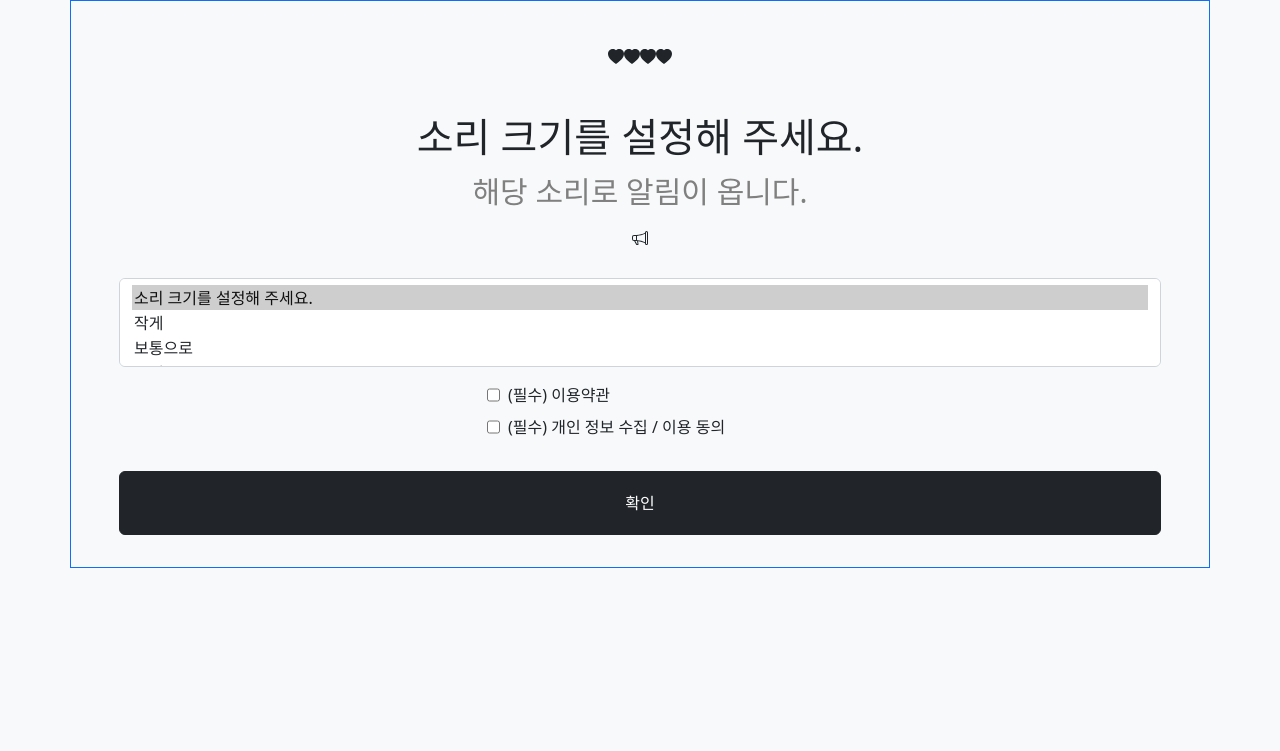
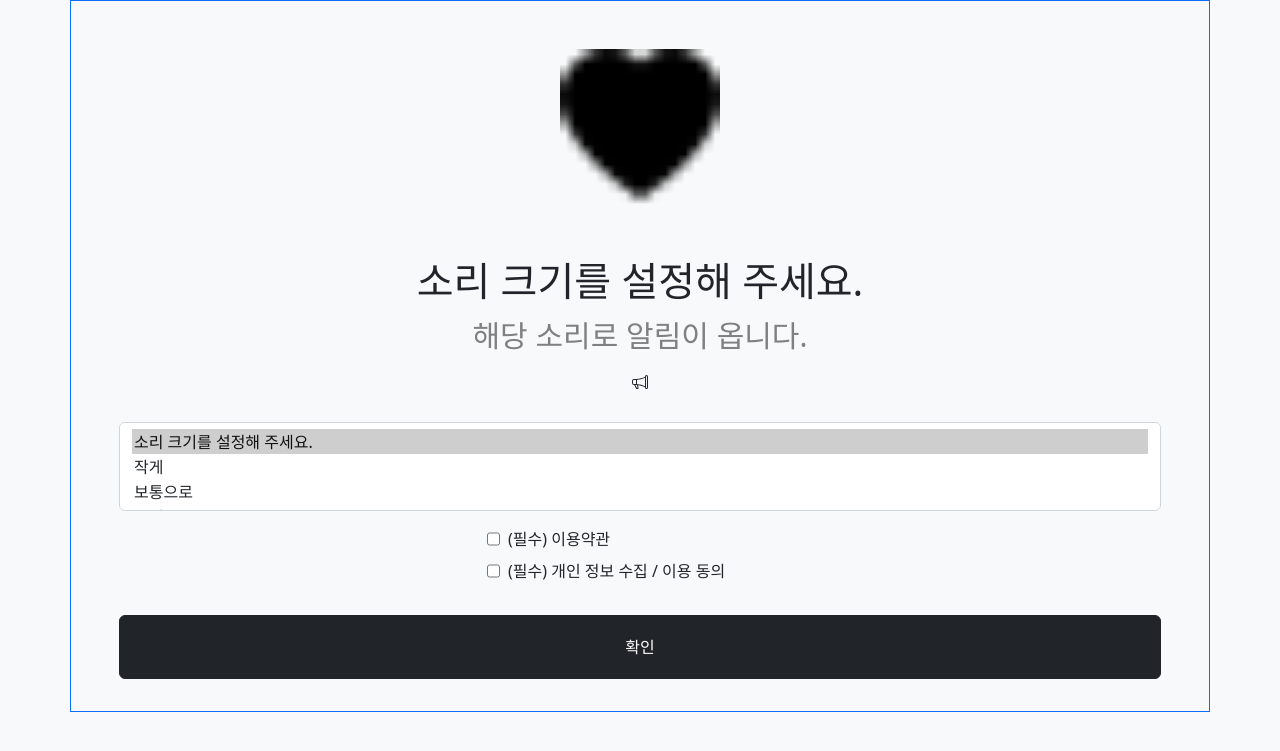
Before and after one commit to Yodayeong/kdt-hackarthon, a Django app: page /accounts/input-volume/ in a window 1280 px wide. Shown: the top 751 px of the page. Run offline with Django 3.2, Linux system fonts and the light colour scheme.

Commit message:
image update

```diff
--- a/accounts/templates/accounts/volume.html
+++ b/accounts/templates/accounts/volume.html
@@ -12,18 +12,7 @@
 <i class="bi bi-heart-fill"></i>
 
 <div style="display:flex; justify-content:center; align-items:center; padding:3rem;">
-    <svg xmlns="http://www.w3.org/2000/svg" width="16" height="16" fill="currentColor" class="bi bi-heart-fill" viewBox="0 0 16 16">
-        <path fill-rule="evenodd" d="M8 1.314C12.438-3.248 23.534 4.735 8 15-7.534 4.736 3.562-3.248 8 1.314z"/>
-    </svg>
-    <svg xmlns="http://www.w3.org/2000/svg" width="16" height="16" fill="currentColor" class="bi bi-heart-fill" viewBox="0 0 16 16">
-        <path fill-rule="evenodd" d="M8 1.314C12.438-3.248 23.534 4.735 8 15-7.534 4.736 3.562-3.248 8 1.314z"/>
-    </svg>
-    <svg xmlns="http://www.w3.org/2000/svg" width="16" height="16" fill="currentColor" class="bi bi-heart-fill" viewBox="0 0 16 16">
-        <path fill-rule="evenodd" d="M8 1.314C12.438-3.248 23.534 4.735 8 15-7.534 4.736 3.562-3.248 8 1.314z"/>
-    </svg>
-    <svg xmlns="http://www.w3.org/2000/svg" width="16" height="16" fill="currentColor" class="bi bi-heart-fill" viewBox="0 0 16 16">
-        <path fill-rule="evenodd" d="M8 1.314C12.438-3.248 23.534 4.735 8 15-7.534 4.736 3.562-3.248 8 1.314z"/>
-    </svg>
+    <img src="{% static 'diaries/image/heart-fill.png' %}" alt="" style="height:10rem;">
 </div>
 
 <!-- text box -->
```
Also changed, not shown: diaries/static/diaries/image/logo.png (added).
